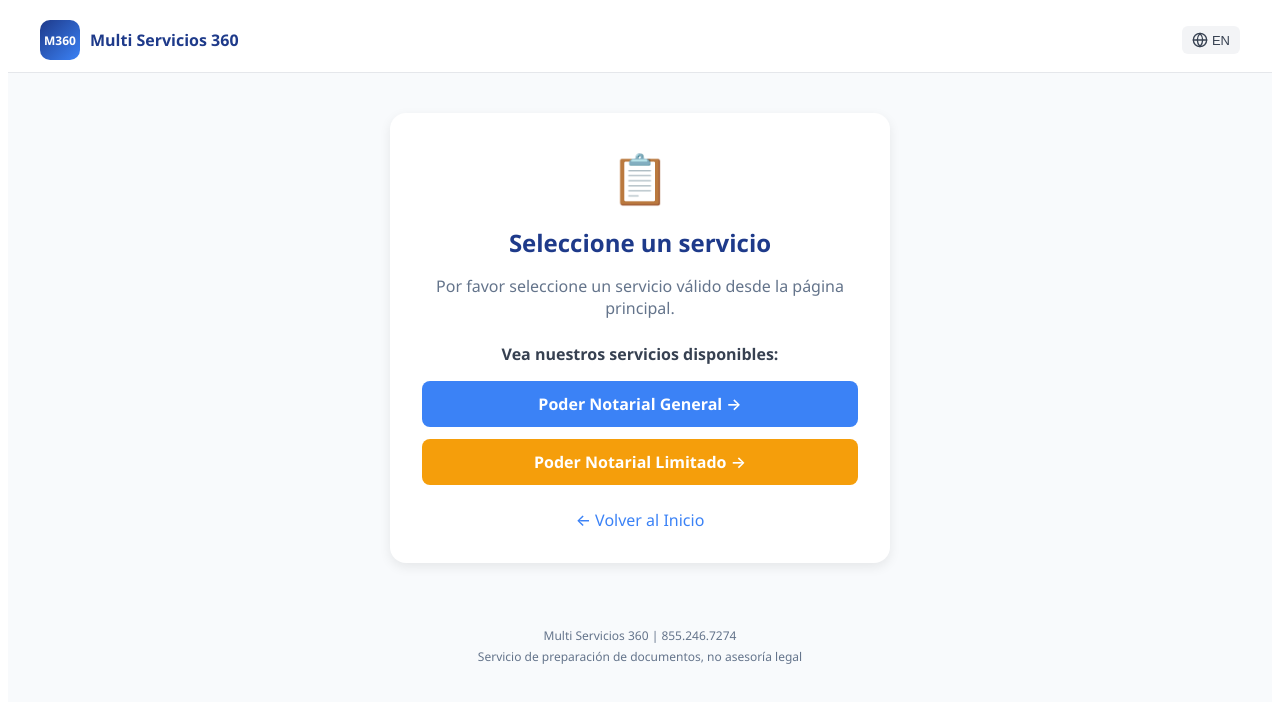
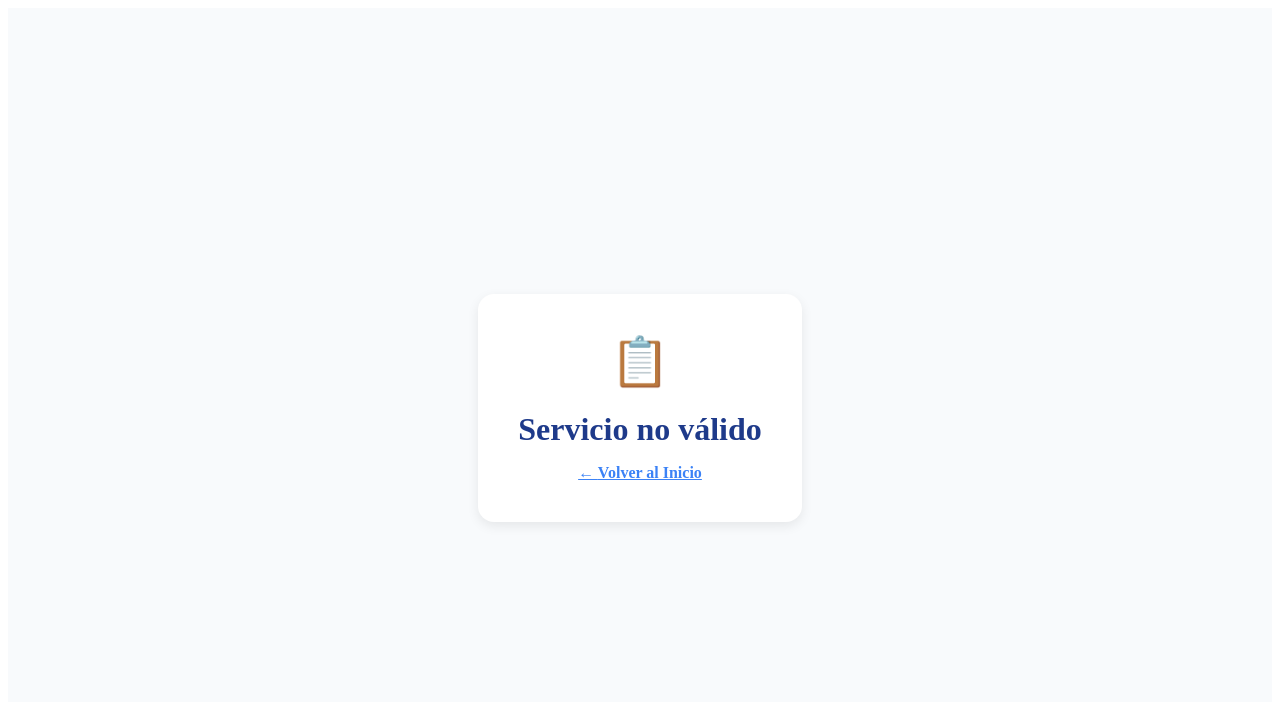
Before and after one commit to Ahorasi360/multiservicios360, a Next.js app: page /waitlist in a window 1280 px wide. Shown: the top 702 px of the page. Built offline with nearby package versions, Linux system fonts and the light colour scheme.

Commit message:
Fix Suspense boundary for waitlist

```diff
--- a/app/waitlist/page.js
+++ b/app/waitlist/page.js
@@ -1,317 +1,140 @@
 "use client";
-import React, { useState, useEffect } from 'react';
+import React, { useState, Suspense } from 'react';
 import { useSearchParams } from 'next/navigation';
 import Link from 'next/link';
 
 const SERVICES = {
-  trust: {
-    name_en: 'Living Trust',
-    name_es: 'Fideicomiso en Vida',
-    desc_en: 'Protect your assets and avoid probate with a living trust.',
-    desc_es: 'Proteja sus bienes y evite la sucesión con un fideicomiso en vida.',
-    price: '$799',
-    icon: '🏠'
-  },
-  business: {
-    name_en: 'Business Formation',
-    name_es: 'Formación de Negocios',
-    desc_en: 'LLC, Corporations, EIN registration and more.',
-    desc_es: 'LLC, Corporaciones, registro de EIN y más.',
-    price: '$149',
-    icon: '🏢'
-  },
-  immigration: {
-    name_en: 'Immigration Services',
-    name_es: 'Servicios de Inmigración',
-    desc_en: 'N-400, I-130, I-485, I-765, I-90 form preparation.',
-    desc_es: 'Preparación de formularios N-400, I-130, I-485, I-765, I-90.',
-    price: '$99',
-    icon: '✈️'
-  }
+  trust: { name_es: 'Fideicomiso en Vida', name_en: 'Living Trust', desc_es: 'Proteja sus bienes y evite la sucesión.', desc_en: 'Protect your assets and avoid probate.', price: '$799', icon: '🏠' },
+  business: { name_es: 'Formación de Negocios', name_en: 'Business Formation', desc_es: 'LLC, Corporaciones, EIN y más.', desc_en: 'LLC, Corporations, EIN and more.', price: '$149', icon: '🏢' },
+  immigration: { name_es: 'Servicios de Inmigración', name_en: 'Immigration Services', desc_es: 'N-400, I-130, I-485, I-765, I-90.', desc_en: 'N-400, I-130, I-485, I-765, I-90.', price: '$99', icon: '✈️' }
 };
 
-const TRANSLATIONS = {
-  en: {
-    title: 'Join the Waitlist',
-    subtitle: 'Be the first to know when this service launches',
-    serviceLabel: 'Service',
-    nameLabel: 'Full Name',
-    namePlaceholder: 'Your full name',
-    emailLabel: 'Email',
-    emailPlaceholder: 'your@email.com',
-    phoneLabel: 'Phone (optional)',
-    phonePlaceholder: '(555) 555-5555',
-    submit: 'Join Waitlist',
-    submitting: 'Submitting...',
-    success: "You're on the list!",
-    successDesc: "We'll notify you as soon as this service becomes available.",
-    error: 'Something went wrong. Please try again.',
-    backHome: 'Back to Home',
-    estimatedLaunch: 'Estimated Launch',
-    q2_2026: 'Q2 2026',
-    startingAt: 'Starting at',
-    alreadyAvailable: 'Available Now',
-    generalPoa: 'General Power of Attorney',
-    limitedPoa: 'Limited Power of Attorney',
-    checkOut: 'Check out our available services:',
-    selectService: 'Select a service',
-    invalidService: 'Please select a valid service from the homepage.'
-  },
-  es: {
-    title: 'Únase a la Lista de Espera',
-    subtitle: 'Sea el primero en saber cuando este servicio esté disponible',
-    serviceLabel: 'Servicio',
-    nameLabel: 'Nombre Completo',
-    namePlaceholder: 'Su nombre completo',
-    emailLabel: 'Correo Electrónico',
-    emailPlaceholder: 'su@correo.com',
-    phoneLabel: 'Teléfono (opcional)',
-    phonePlaceholder: '(555) 555-5555',
-    submit: 'Unirse a la Lista',
-    submitting: 'Enviando...',
-    success: '¡Está en la lista!',
-    successDesc: 'Le notificaremos tan pronto como este servicio esté disponible.',
-    error: 'Algo salió mal. Por favor intente de nuevo.',
-    backHome: 'Volver al Inicio',
-    estimatedLaunch: 'Lanzamiento Estimado',
-    q2_2026: 'Q2 2026',
-    startingAt: 'Desde',
-    alreadyAvailable: 'Disponible Ahora',
-    generalPoa: 'Poder Notarial General',
-    limitedPoa: 'Poder Notarial Limitado',
-    checkOut: 'Vea nuestros servicios disponibles:',
-    selectService: 'Seleccione un servicio',
-    invalidService: 'Por favor seleccione un servicio válido desde la página principal.'
-  }
-};
-
-export default function WaitlistPage() {
+function WaitlistForm() {
   const searchParams = useSearchParams();
   const serviceKey = searchParams.get('service');
-
   const [language, setLanguage] = useState('es');
   const [name, setName] = useState('');
   const [email, setEmail] = useState('');
   const [phone, setPhone] = useState('');
   const [isSubmitting, setIsSubmitting] = useState(false);
   const [isSuccess, setIsSuccess] = useState(false);
-  const [error, setError] = useState('');
 
-  const t = TRANSLATIONS[language];
   const service = serviceKey ? SERVICES[serviceKey] : null;
+  const t = {
+    title: language === 'es' ? 'Únase a la Lista de Espera' : 'Join the Waitlist',
+    subtitle: language === 'es' ? 'Sea el primero en saber cuando esté disponible' : 'Be the first to know when it launches',
+    name: language === 'es' ? 'Nombre Completo' : 'Full Name',
+    email: language === 'es' ? 'Correo Electrónico' : 'Email',
+    phone: language === 'es' ? 'Teléfono (opcional)' : 'Phone (optional)',
+    submit: language === 'es' ? 'Unirse a la Lista' : 'Join Waitlist',
+    success: language === 'es' ? '¡Está en la lista!' : "You're on the list!",
+    successDesc: language === 'es' ? 'Le notificaremos cuando esté disponible.' : "We'll notify you when available.",
+    back: language === 'es' ? 'Volver al Inicio' : 'Back to Home',
+    launch: language === 'es' ? 'Lanzamiento: Q2 2026' : 'Launch: Q2 2026',
+    invalid: language === 'es' ? 'Servicio no válido' : 'Invalid service',
+    from: language === 'es' ? 'Desde' : 'Starting at'
+  };
 
   const handleSubmit = async (e) => {
     e.preventDefault();
-    if (!name || !email || !serviceKey) return;
-
+    if (!name || !email) return;
     setIsSubmitting(true);
-    setError('');
-
     try {
-      const res = await fetch('/api/waitlist', {
+      await fetch('/api/waitlist', {
         method: 'POST',
         headers: { 'Content-Type': 'application/json' },
-        body: JSON.stringify({
-          service_key: serviceKey,
-          name,
-          email,
-          phone,
-          source: 'website'
-        })
+        body: JSON.stringify({ service_key: serviceKey, name, email, phone })
       });
-
-      const result = await res.json();
-
-      if (result.success) {
       setIsSuccess(true);
-      } else {
-        setError(result.error || t.error);
+    } catch (err) {
+      alert('Error');
     }
-    } catch (err) {
-      setError(t.error);
-    } finally {
     setIsSubmitting(false);
-    }
   };
 
-  const GlobeIcon = () => (
-    <svg xmlns="http://www.w3.org/2000/svg" width="16" height="16" viewBox="0 0 24 24" fill="none" stroke="currentColor" strokeWidth="2" strokeLinecap="round" strokeLinejoin="round">
-      <circle cx="12" cy="12" r="10"></circle>
-      <line x1="2" y1="12" x2="22" y2="12"></line>
-      <path d="M12 2a15.3 15.3 0 0 1 4 10 15.3 15.3 0 0 1-4 10 15.3 15.3 0 0 1-4-10 15.3 15.3 0 0 1 4-10z"></path>
-    </svg>
+  if (!service) {
+    return (
+      <div style={{ minHeight: '100vh', display: 'flex', alignItems: 'center', justifyContent: 'center', backgroundColor: '#F8FAFC' }}>
+        <div style={{ textAlign: 'center', padding: '40px', backgroundColor: 'white', borderRadius: '16px', boxShadow: '0 4px 12px rgba(0,0,0,0.08)' }}>
+          <div style={{ fontSize: '48px', marginBottom: '16px' }}>📋</div>
+          <h1 style={{ color: '#1E3A8A', marginBottom: '16px' }}>{t.invalid}</h1>
+          <Link href="/" style={{ color: '#3B82F6', fontWeight: '600' }}>← {t.back}</Link>
+        </div>
+      </div>
     );
+  }
 
   return (
-    <div style={{ minHeight: '100vh', backgroundColor: '#F8FAFC', fontFamily: "'Segoe UI', -apple-system, BlinkMacSystemFont, sans-serif" }}>
-      {/* Header */}
-      <nav style={{ backgroundColor: 'white', borderBottom: '1px solid #E5E7EB', padding: '0 16px' }}>
-        <div style={{ maxWidth: '1200px', margin: '0 auto', display: 'flex', justifyContent: 'space-between', alignItems: 'center', height: '64px' }}>
-          <Link href="/" style={{ display: 'flex', alignItems: 'center', gap: '10px', textDecoration: 'none' }}>
-            <div style={{ width: '40px', height: '40px', background: 'linear-gradient(135deg, #1E3A8A 0%, #3B82F6 100%)', borderRadius: '10px', display: 'flex', alignItems: 'center', justifyContent: 'center', color: 'white', fontWeight: 'bold', fontSize: '12px' }}>M360</div>
-            <div>
-              <div style={{ fontWeight: '700', fontSize: '16px', color: '#1E3A8A' }}>Multi Servicios 360</div>
-            </div>
-          </Link>
-          <button
-            onClick={() => setLanguage(language === 'es' ? 'en' : 'es')}
-            style={{ display: 'flex', alignItems: 'center', gap: '4px', padding: '6px 10px', backgroundColor: '#F3F4F6', border: 'none', borderRadius: '6px', cursor: 'pointer', fontWeight: '500', fontSize: '13px', color: '#374151' }}
-          >
-            <GlobeIcon /> {language === 'es' ? 'EN' : 'ES'}
+    <div style={{ minHeight: '100vh', backgroundColor: '#F8FAFC', padding: '40px 16px' }}>
+      <div style={{ maxWidth: '450px', margin: '0 auto' }}>
+        <div style={{ textAlign: 'right', marginBottom: '20px' }}>
+          <button onClick={() => setLanguage(language === 'es' ? 'en' : 'es')} style={{ padding: '8px 16px', backgroundColor: '#E5E7EB', border: 'none', borderRadius: '8px', cursor: 'pointer', fontWeight: '600' }}>
+            {language === 'es' ? 'EN' : 'ES'}
           </button>
         </div>
-      </nav>
 
-      <div style={{ maxWidth: '500px', margin: '0 auto', padding: '40px 16px' }}>
-        {!service ? (
-          /* No service selected */
-          <div style={{ backgroundColor: 'white', borderRadius: '16px', padding: '32px', boxShadow: '0 4px 12px rgba(0,0,0,0.08)', textAlign: 'center' }}>
-            <div style={{ fontSize: '48px', marginBottom: '16px' }}>📋</div>
-            <h1 style={{ fontSize: '24px', fontWeight: '700', color: '#1E3A8A', marginBottom: '12px' }}>{t.selectService}</h1>
-            <p style={{ color: '#64748B', marginBottom: '24px' }}>{t.invalidService}</p>
-
-            <p style={{ color: '#374151', fontWeight: '600', marginBottom: '16px' }}>{t.checkOut}</p>
-            <div style={{ display: 'flex', flexDirection: 'column', gap: '12px' }}>
-              <Link href="/poa" style={{ padding: '12px 20px', backgroundColor: '#3B82F6', color: 'white', textDecoration: 'none', borderRadius: '8px', fontWeight: '600' }}>
-                {t.generalPoa} →
-              </Link>
-              <Link href="/limited-poa" style={{ padding: '12px 20px', backgroundColor: '#F59E0B', color: 'white', textDecoration: 'none', borderRadius: '8px', fontWeight: '600' }}>
-                {t.limitedPoa} →
-              </Link>
+        <div style={{ backgroundColor: 'white', borderRadius: '16px', padding: '32px', boxShadow: '0 4px 12px rgba(0,0,0,0.08)' }}>
+          {isSuccess ? (
+            <div style={{ textAlign: 'center' }}>
+              <div style={{ width: '64px', height: '64px', backgroundColor: '#DCFCE7', borderRadius: '50%', display: 'flex', alignItems: 'center', justifyContent: 'center', margin: '0 auto 20px', fontSize: '32px' }}>✓</div>
+              <h1 style={{ color: '#166534', marginBottom: '8px' }}>{t.success}</h1>
+              <p style={{ color: '#64748B', marginBottom: '24px' }}>{t.successDesc}</p>
+              <Link href="/" style={{ color: '#3B82F6', fontWeight: '600' }}>← {t.back}</Link>
+            </div>
+          ) : (
+            <>
+              <div style={{ textAlign: 'center', marginBottom: '24px' }}>
+                <div style={{ fontSize: '48px', marginBottom: '8px' }}>{service.icon}</div>
+                <h1 style={{ fontSize: '22px', color: '#1E3A8A', marginBottom: '4px' }}>{t.title}</h1>
+                <p style={{ color: '#64748B', fontSize: '14px', margin: 0 }}>{t.subtitle}</p>
               </div>
 
-            <Link href="/" style={{ display: 'inline-block', marginTop: '24px', color: '#3B82F6', textDecoration: 'none', fontWeight: '500' }}>
-              ← {t.backHome}
-            </Link>
+              <div style={{ backgroundColor: '#EFF6FF', borderRadius: '12px', padding: '16px', marginBottom: '24px', border: '1px solid #BFDBFE' }}>
+                <div style={{ fontWeight: '600', color: '#1E3A8A', marginBottom: '4px' }}>{language === 'es' ? service.name_es : service.name_en}</div>
+                <p style={{ color: '#64748B', fontSize: '14px', margin: '0 0 8px' }}>{language === 'es' ? service.desc_es : service.desc_en}</p>
+                <div style={{ display: 'flex', justifyContent: 'space-between', alignItems: 'center' }}>
+                  <span style={{ color: '#64748B', fontSize: '13px' }}>{t.launch}</span>
+                  <span style={{ color: '#1E3A8A', fontWeight: '700' }}>{t.from} {service.price}</span>
                 </div>
-        ) : isSuccess ? (
-          /* Success state */
-          <div style={{ backgroundColor: 'white', borderRadius: '16px', padding: '32px', boxShadow: '0 4px 12px rgba(0,0,0,0.08)', textAlign: 'center' }}>
-            <div style={{ width: '64px', height: '64px', backgroundColor: '#DCFCE7', borderRadius: '50%', display: 'flex', alignItems: 'center', justifyContent: 'center', margin: '0 auto 20px', fontSize: '32px' }}>✓</div>
-            <h1 style={{ fontSize: '24px', fontWeight: '700', color: '#166534', marginBottom: '12px' }}>{t.success}</h1>
-            <p style={{ color: '#64748B', marginBottom: '24px' }}>{t.successDesc}</p>
-
-            <div style={{ backgroundColor: '#F0FDF4', borderRadius: '12px', padding: '16px', marginBottom: '24px' }}>
-              <p style={{ fontWeight: '600', color: '#166534', margin: '0 0 4px' }}>{language === 'en' ? service.name_en : service.name_es}</p>
-              <p style={{ color: '#15803D', fontSize: '14px', margin: 0 }}>{t.estimatedLaunch}: {t.q2_2026}</p>
-            </div>
-
-            <p style={{ color: '#374151', fontWeight: '600', marginBottom: '16px' }}>{t.checkOut}</p>
-            <div style={{ display: 'flex', flexDirection: 'column', gap: '12px' }}>
-              <Link href="/poa" style={{ padding: '12px 20px', backgroundColor: '#3B82F6', color: 'white', textDecoration: 'none', borderRadius: '8px', fontWeight: '600' }}>
-                {t.generalPoa} →
-              </Link>
-              <Link href="/limited-poa" style={{ padding: '12px 20px', backgroundColor: '#F59E0B', color: 'white', textDecoration: 'none', borderRadius: '8px', fontWeight: '600' }}>
-                {t.limitedPoa} →
-              </Link>
-            </div>
-
-            <Link href="/" style={{ display: 'inline-block', marginTop: '24px', color: '#3B82F6', textDecoration: 'none', fontWeight: '500' }}>
-              ← {t.backHome}
-            </Link>
-          </div>
-        ) : (
-          /* Form */
-          <div style={{ backgroundColor: 'white', borderRadius: '16px', padding: '32px', boxShadow: '0 4px 12px rgba(0,0,0,0.08)' }}>
-            <div style={{ textAlign: 'center', marginBottom: '24px' }}>
-              <div style={{ fontSize: '48px', marginBottom: '12px' }}>{service.icon}</div>
-              <h1 style={{ fontSize: '24px', fontWeight: '700', color: '#1E3A8A', marginBottom: '8px' }}>{t.title}</h1>
-              <p style={{ color: '#64748B', margin: 0 }}>{t.subtitle}</p>
-            </div>
-
-            {/* Service Info Card */}
-            <div style={{ backgroundColor: '#EFF6FF', borderRadius: '12px', padding: '16px', marginBottom: '24px', border: '1px solid #BFDBFE' }}>
-              <div style={{ display: 'flex', justifyContent: 'space-between', alignItems: 'center', marginBottom: '8px' }}>
-                <span style={{ fontWeight: '600', color: '#1E3A8A' }}>{language === 'en' ? service.name_en : service.name_es}</span>
-                <span style={{ backgroundColor: '#FEF3C7', color: '#92400E', padding: '4px 10px', borderRadius: '20px', fontSize: '12px', fontWeight: '600' }}>
-                  {t.estimatedLaunch}: {t.q2_2026}
-                </span>
-              </div>
-              <p style={{ color: '#64748B', fontSize: '14px', margin: '0 0 8px' }}>{language === 'en' ? service.desc_en : service.desc_es}</p>
-              <p style={{ color: '#1E3A8A', fontWeight: '700', margin: 0 }}>{t.startingAt} {service.price}</p>
               </div>
 
               <form onSubmit={handleSubmit}>
                 <div style={{ marginBottom: '16px' }}>
-                <label style={{ display: 'block', fontSize: '14px', fontWeight: '500', color: '#374151', marginBottom: '6px' }}>
-                  {t.nameLabel} *
-                </label>
-                <input
-                  type="text"
-                  value={name}
-                  onChange={(e) => setName(e.target.value)}
-                  placeholder={t.namePlaceholder}
-                  required
-                  style={{ width: '100%', padding: '12px', border: '1px solid #D1D5DB', borderRadius: '8px', fontSize: '14px', boxSizing: 'border-box' }}
-                />
+                  <label style={{ display: 'block', fontSize: '14px', fontWeight: '500', marginBottom: '6px', color: '#374151' }}>{t.name} *</label>
+                  <input type="text" value={name} onChange={(e) => setName(e.target.value)} required style={{ width: '100%', padding: '12px', border: '1px solid #D1D5DB', borderRadius: '8px', boxSizing: 'border-box', fontSize: '14px' }} />
                 </div>
-
                 <div style={{ marginBottom: '16px' }}>
-                <label style={{ display: 'block', fontSize: '14px', fontWeight: '500', color: '#374151', marginBottom: '6px' }}>
-                  {t.emailLabel} *
-                </label>
-                <input
-                  type="email"
-                  value={email}
-                  onChange={(e) => setEmail(e.target.value)}
-                  placeholder={t.emailPlaceholder}
-                  required
-                  style={{ width: '100%', padding: '12px', border: '1px solid #D1D5DB', borderRadius: '8px', fontSize: '14px', boxSizing: 'border-box' }}
-                />
+                  <label style={{ display: 'block', fontSize: '14px', fontWeight: '500', marginBottom: '6px', color: '#374151' }}>{t.email} *</label>
+                  <input type="email" value={email} onChange={(e) => setEmail(e.target.value)} required style={{ width: '100%', padding: '12px', border: '1px solid #D1D5DB', borderRadius: '8px', boxSizing: 'border-box', fontSize: '14px' }} />
                 </div>
-
                 <div style={{ marginBottom: '24px' }}>
-                <label style={{ display: 'block', fontSize: '14px', fontWeight: '500', color: '#374151', marginBottom: '6px' }}>
-                  {t.phoneLabel}
-                </label>
-                <input
-                  type="tel"
-                  value={phone}
-                  onChange={(e) => setPhone(e.target.value)}
-                  placeholder={t.phonePlaceholder}
-                  style={{ width: '100%', padding: '12px', border: '1px solid #D1D5DB', borderRadius: '8px', fontSize: '14px', boxSizing: 'border-box' }}
-                />
+                  <label style={{ display: 'block', fontSize: '14px', fontWeight: '500', marginBottom: '6px', color: '#374151' }}>{t.phone}</label>
+                  <input type="tel" value={phone} onChange={(e) => setPhone(e.target.value)} style={{ width: '100%', padding: '12px', border: '1px solid #D1D5DB', borderRadius: '8px', boxSizing: 'border-box', fontSize: '14px' }} />
                 </div>
-
-              {error && (
-                <div style={{ backgroundColor: '#FEF2F2', border: '1px solid #FECACA', borderRadius: '8px', padding: '12px', marginBottom: '16px', color: '#DC2626', fontSize: '14px' }}>
-                  {error}
-                </div>
-              )}
-
-              <button
-                type="submit"
-                disabled={isSubmitting || !name || !email}
-                style={{
-                  width: '100%',
-                  padding: '14px',
-                  backgroundColor: isSubmitting || !name || !email ? '#D1D5DB' : '#1E3A8A',
-                  color: 'white',
-                  border: 'none',
-                  borderRadius: '8px',
-                  fontSize: '16px',
-                  fontWeight: '600',
-                  cursor: isSubmitting || !name || !email ? 'not-allowed' : 'pointer'
-                }}
-              >
-                {isSubmitting ? t.submitting : t.submit}
+                <button type="submit" disabled={isSubmitting} style={{ width: '100%', padding: '14px', backgroundColor: isSubmitting ? '#9CA3AF' : '#1E3A8A', color: 'white', border: 'none', borderRadius: '8px', fontWeight: '600', cursor: isSubmitting ? 'not-allowed' : 'pointer', fontSize: '16px' }}>
+                  {isSubmitting ? '...' : t.submit}
                 </button>
               </form>
 
               <div style={{ textAlign: 'center', marginTop: '20px' }}>
-              <Link href="/" style={{ color: '#3B82F6', textDecoration: 'none', fontWeight: '500', fontSize: '14px' }}>
-                ← {t.backHome}
-              </Link>
+                <Link href="/" style={{ color: '#3B82F6', fontSize: '14px', textDecoration: 'none' }}>← {t.back}</Link>
               </div>
-          </div>
+            </>
           )}
         </div>
 
-      {/* Footer */}
-      <div style={{ textAlign: 'center', padding: '24px 16px', color: '#64748B', fontSize: '12px' }}>
+        <div style={{ textAlign: 'center', marginTop: '24px', color: '#64748B', fontSize: '12px' }}>
           <p style={{ margin: 0 }}>Multi Servicios 360 | 855.246.7274</p>
-        <p style={{ margin: '4px 0 0' }}>{language === 'en' ? 'Document preparation service, not legal advice' : 'Servicio de preparación de documentos, no asesoría legal'}</p>
+        </div>
       </div>
     </div>
   );
 }
+
+export default function WaitlistPage() {
+  return (
+    <Suspense fallback={<div style={{ minHeight: '100vh', display: 'flex', alignItems: 'center', justifyContent: 'center' }}>Loading...</div>}>
+      <WaitlistForm />
+    </Suspense>
+  );
+}
```
Lines whose indentation alone changed are shown as unchanged.
